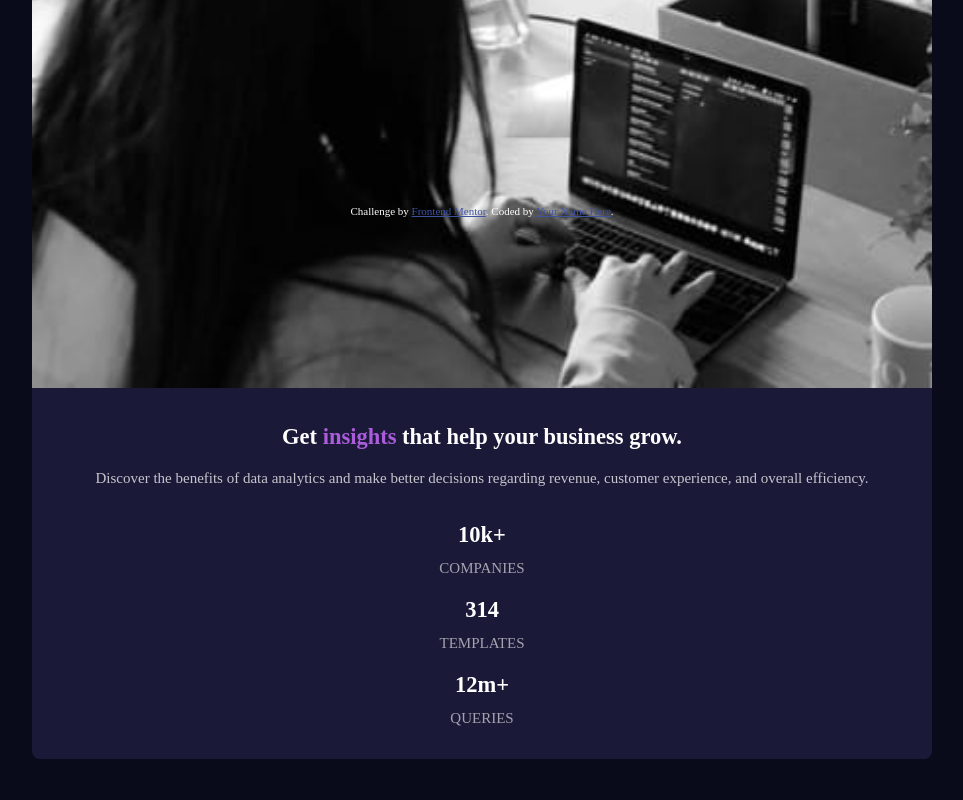
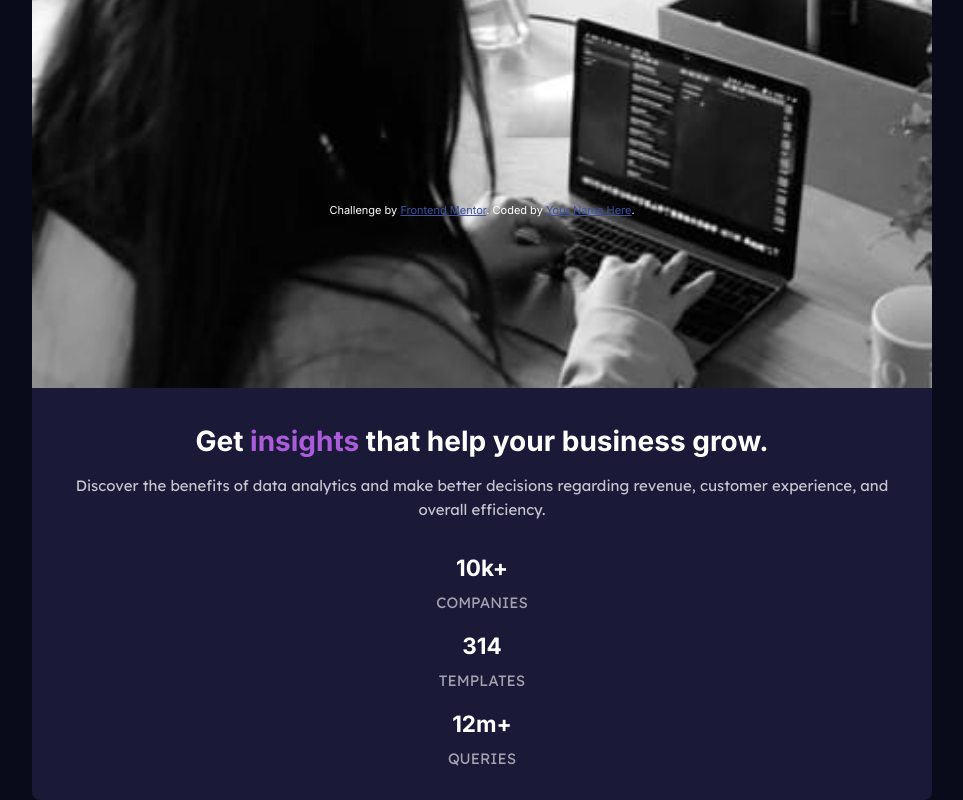
Before and after one commit to DeivissonLisboa/frontend-mentor-stats-preview-card-component, a plain HTML site: page index.html in a window 1280 px wide. Shown: the part 551-1351 px from the top of the page, without its empty margins (158-1121 px from the left). Before the commit the page ends 1310 px from the top, so only its background shows below. Drawn offline with Linux system fonts and the light colour scheme.

Commit message:
Import fonts

```diff
--- a/style.css
+++ b/style.css
@@ -1,3 +1,6 @@
+@import url("https://fonts.googleapis.com/css2?family=Inter:wght@400;700&display=swap");
+@import url("https://fonts.googleapis.com/css2?family=Lexend+Deca&display=swap");
+
 *,
 *::after,
 *::before {
@@ -23,6 +26,7 @@ body {
   min-height: 100vh;
   display: grid;
   place-items: center;
+  font-family: "Inter", sans-serif;
   font-size: 15px;
 }
 
@@ -47,8 +51,16 @@ section {
   color: var(--white);
 }
 
+section h1 {
+  font-size: 1.75rem;
+}
+
 section span {
   color: var(--accent);
+}
+
+section p {
+  font-family: "Lexend Deca", sans-serif;
 }
 
 section > p {
```
